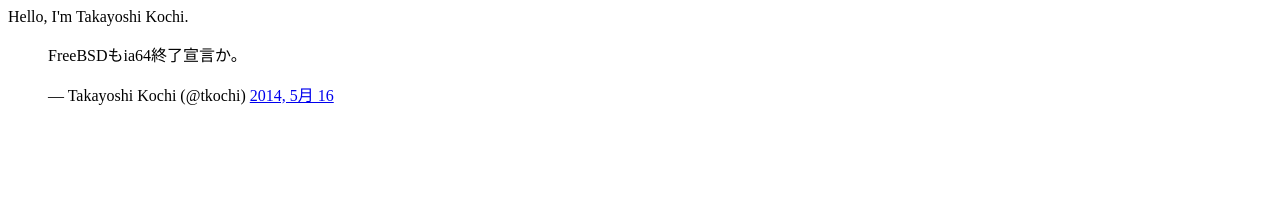
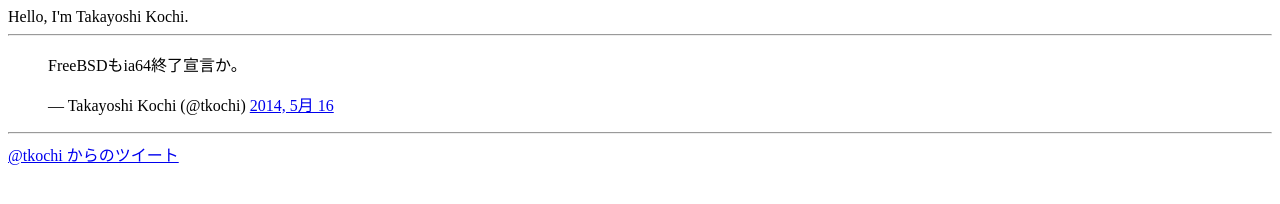
Before and after one commit to tkochi/tkochi.github.io, a plain HTML site: page index.html in a window 1280 px wide. Drawn offline with Linux system fonts and the light colour scheme.

Commit message:
Add twitter widget

```diff
--- a/index.html
+++ b/index.html
@@ -6,7 +6,11 @@
 </head>
 <body>
 Hello, I'm Takayoshi Kochi.
+<hr>
 <blockquote class="twitter-tweet" lang="ja"><p>FreeBSDもia64終了宣言か。</p>&mdash; Takayoshi Kochi (@tkochi) <a href="https://twitter.com/tkochi/statuses/467167567119798272">2014, 5月 16</a></blockquote>
 <script async src="//platform.twitter.com/widgets.js" charset="utf-8"></script>
+<hr>
+<a class="twitter-timeline" href="https://twitter.com/tkochi" data-widget-id="280911855998861313">@tkochi からのツイート</a>
+<script>!function(d,s,id){var js,fjs=d.getElementsByTagName(s)[0],p=/^http:/.test(d.location)?'http':'https';if(!d.getElementById(id)){js=d.createElement(s);js.id=id;js.src=p+"://platform.twitter.com/widgets.js";fjs.parentNode.insertBefore(js,fjs);}}(document,"script","twitter-wjs");</script>
 </body>
 </html>
```
